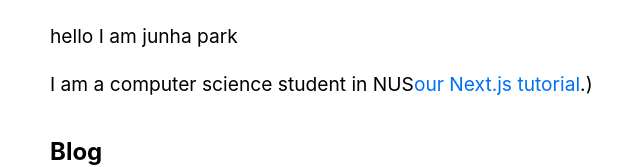
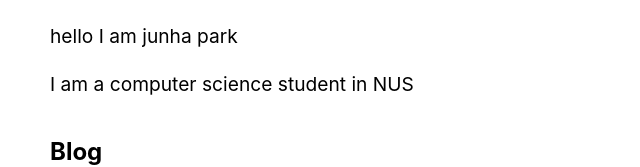
Before and after one commit to B1LLP4RK/nextjs-blog, a Next.js app: page / in a window 1280 px wide. Shown: the part 269-436 px from the top of the page, without its empty margins (318-958 px from the left). Built offline with nearby package versions, Linux system fonts and the light colour scheme.

Commit message:
fix introduction

```diff
--- a/pages/index.js
+++ b/pages/index.js
@@ -13,10 +13,7 @@ export default function Home({ allPostsData }) {
       </Head>
       <section className={utilStyles.headingMd}>
         <p>hello I am junha park</p>
-        <p>
-          I am a computer science student in NUS
-          <a href="https://nextjs.org/learn">our Next.js tutorial</a>.)
-        </p>
+        <p>I am a computer science student in NUS</p>
       </section>
       <section className={`${utilStyles.headingMd} ${utilStyles.padding1px}`}>
         <h2 className={utilStyles.headingLg}>Blog</h2>
```
